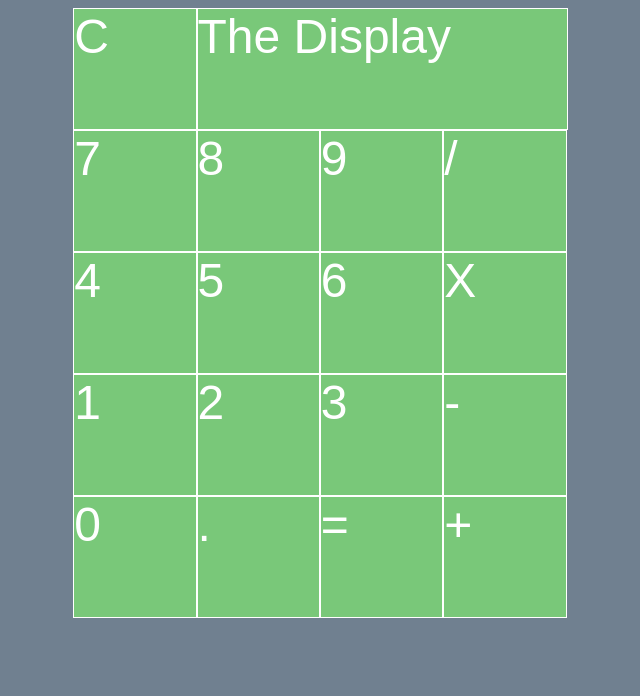
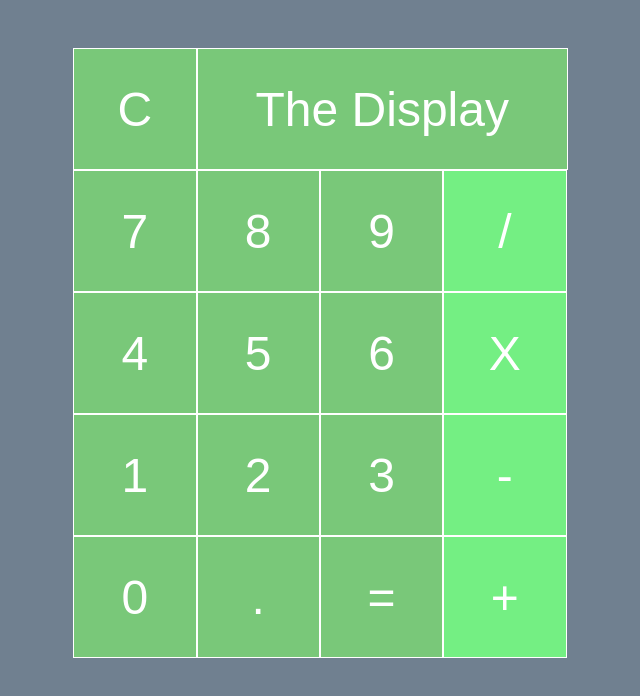
Before and after one commit to hamiltonmoore/calculator, a plain HTML site: page index.html in a window 1280 px wide. Shown: the whole page, without its empty margins (314-954 px from the left). Drawn offline with Linux system fonts and the light colour scheme.

Commit message:
began js

```diff
--- a/index.html
+++ b/index.html
@@ -15,22 +15,22 @@
             <div class="buttons">7</div>
             <div class="buttons">8</div>
             <div class="buttons">9</div>
-            <div class="buttons">/</div>
+            <div class="buttons operator">/</div>
 
             <div class="buttons">4</div>
             <div class="buttons">5</div>
             <div class="buttons">6</div>
-            <div class="buttons">X</div>
+            <div class="buttons operator">X</div>
 
             <div class="buttons">1</div>
             <div class="buttons">2</div>
             <div class="buttons">3</div>
-            <div class="buttons">-</div>
+            <div class="buttons operator">-</div>
 
             <div class="buttons">0</div>
             <div class="buttons">.</div>
             <div class="buttons">=</div>
-            <div class="buttons">+</div>
+            <div class="buttons operator">+</div>
 
         </div>
     </div>
--- a/main.css
+++ b/main.css
@@ -7,6 +7,7 @@ body {
 .wrapper {
     display: flex;
     justify-content: center;
+    margin-top: 3rem;
 }
 
 .container {
@@ -25,8 +26,14 @@ body {
     display: flex;
     flex-wrap: wrap;
     flex-basis: 24%;
+    justify-content: center;
+    align-items: center;
+}
+
+.operator {
+    background-color: #74EF83;
 }
 
 .display {
-    flex-basis: 73.12%;
+    flex-basis: 73.06%;
 }
--- a/main.js
+++ b/main.js
@@ -0,0 +1,2 @@
+var buttons = document.querySelectorAll(".buttons");
+buttons.addEventListener("click", )
```
